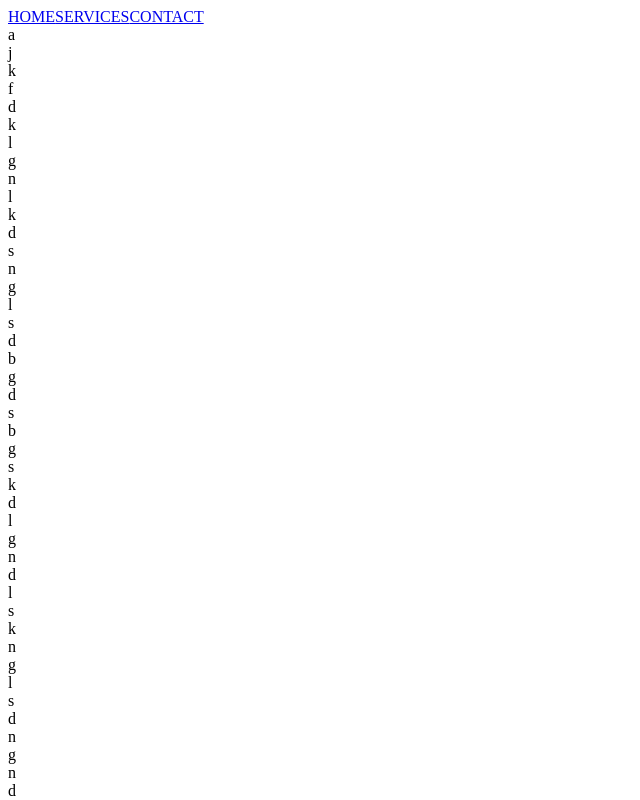
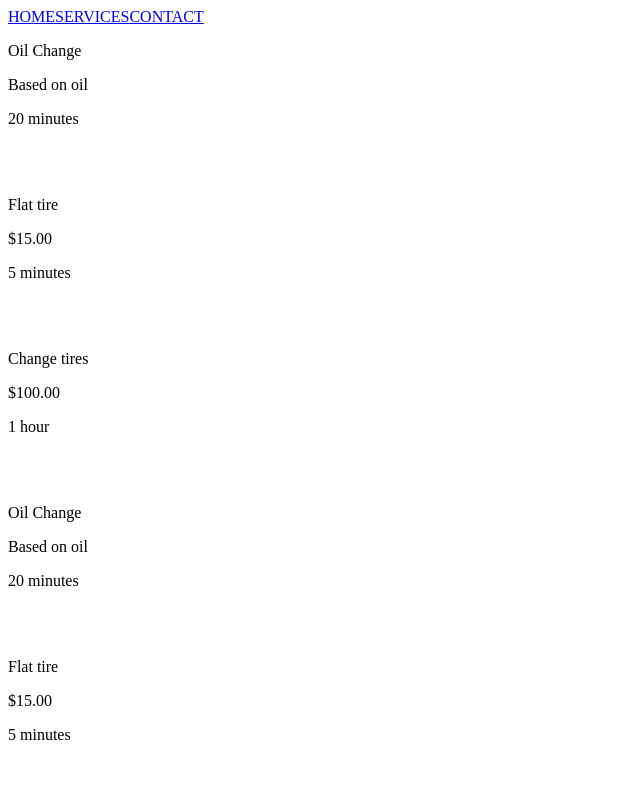
Before and after one commit to romangorelik/G-V, a React app: page /services in a window 1280 px wide. Shown: the top 800 px of the page, without its empty margins (0-640 px from the left). Built offline with nearby package versions, Linux system fonts and the light colour scheme; the HTML template or start-up script is replaced by a standard one.

Commit message:
Laid out the basics for the contact page, as well as the services page. Need to connect the email, as well as update services with real services.

```diff
--- a/client/src/components/Contact.jsx
+++ b/client/src/components/Contact.jsx
@@ -5,11 +5,68 @@ import Navbar from './Navbar.jsx'
 import Footer from './Footer.jsx'
 
 class Contact extends React.Component {
+  state = {
+    message: '',
+    email: '',
+    firstName: '',
+    lastName: '',
+    phone: ''
+  }
+
+  getMessage = (e) => {
+    let message = e.target.value
+    this.setState({
+      message: message
+    })
+  }
+
+  getEmail = (e) => {
+    let message = e.target.value
+    this.setState({
+      email: message
+    })
+  }
+
+  getPhone = (e) => {
+    let message = e.target.value
+    this.setState({
+      phone: message
+    })
+  }
+
+  getFirst = (e) => {
+    let message = e.target.value
+    this.setState({
+      firstName: message
+    })
+  }
+
+  getLast = (e) => {
+    let message = e.target.value
+    this.setState({
+      lastName: message
+    })
+  }
+
+
   render () {
     return (
       <div>
-        Contact
         <Navbar />
+
+        <div className='contact'>
+          <div className='contactContainer'>
+
+            <input className='fullName' type='text' placeholder='First Name' onChange={(e) => this.getFirst(e)}></input>
+            <input className='fullName' type='text' placeholder='Last Name' onChange={(e) => this.getLast(e)}></input>
+            <input className='fullName' type='text' placeholder='Phone Number' onChange={(e) => this.getPhone(e)}></input>
+            <input className='fullName' type='email' placeholder='Email' onChange={(e) => this.getEmail(e)}></input>
+            <textarea className='helpBox' type='text' placeholder='How can we help you?' maxLength='1000' onChange={(e) => this.getMessage(e)}></textarea>
+            <button className='submitButton'>Submit</button>
+
+          </div>
+        </div>
+
         <Footer />
       </div>
     )
--- a/client/src/components/Footer.jsx
+++ b/client/src/components/Footer.jsx
@@ -25,9 +25,9 @@ class Footer extends React.Component {
           <div className='contactInfo'>
             <a href="tel:+17186335863"><pre><i className="fas fa-phone"></i>  718 - 633 - 5863</pre></a>
             <hr/>
-            <pre><i class="fas fa-building"></i>  Sunday - Friday | 9AM - 6PM</pre>
+            <pre><i className="fas fa-building"></i>  Sunday - Friday | 9AM - 6PM</pre>
             <hr/>
-            <a href="https://www.google.com/maps/place/G+%26+V+Auto+Clinic/@40.6412026,-73.9845766,17z/data=!3m1!4b1!4m5!3m4!1s0x89c25b2a02f54247:0xc452c7425cf20949!8m2!3d40.6411986!4d-73.9823879" target="_blank"><pre><i class="fas fa-map-marked-alt"></i>  1371 36th St, Brooklyn, NY 11218</pre></a>
+            <a href="https://www.google.com/maps/place/G+%26+V+Auto+Clinic/@40.6412026,-73.9845766,17z/data=!3m1!4b1!4m5!3m4!1s0x89c25b2a02f54247:0xc452c7425cf20949!8m2!3d40.6411986!4d-73.9823879" target="_blank"><pre><i className="fas fa-map-marked-alt"></i>  1371 36th St, Brooklyn, NY 11218</pre></a>
             <br/>
             <br/>
             <pre>Roman Gorelik © {this.state.year}</pre>
--- a/client/src/components/Services.jsx
+++ b/client/src/components/Services.jsx
@@ -6,20 +6,53 @@ import Footer from './Footer.jsx'
 
 class Services extends React.Component {
   state = {
-    arr: 'ajkfdklgnlkdsnglsdbgdsbgskdlgndlsknglsdngndslkgnldsngfndslgdsnglnsdlgnlsdngldslgndsnglsdnglks'.split('')
+    services1: [
+      {name: "Oil Change", price: "Based on oil", time: "20 minutes"},
+      {name: "Flat tire", price: "$15.00", time: "5 minutes"},
+      {name: "Change tires", price: "$100.00", time: "1 hour"},
+      {name: "Oil Change", price: "Based on oil", time: "20 minutes"},
+      {name: "Flat tire", price: "$15.00", time: "5 minutes"},
+      {name: "Change tires", price: "$100.00", time: "1 hour"}
+    ],
+    services2: [
+
+    ]
   }
   render () {
     return (
       <div>
         <Navbar/>
         <div className='service'>
-          {this.state.arr.map(x => {
-            return (
-              <div>
-                {x}
-              </div>
-            )
-          })}
+          <div className='serviceContainer'>
+
+            <div className='firstContainer'>
+              {this.state.services1.map((x, k) => {
+                return (
+                  <div key={k}>
+                    <p className='serviceName'>{x.name}</p>
+                    <p className='servicePrice'>{x.price}</p>
+                    <p className='serviceTime'>{x.time}</p>
+                    <br/>
+                    <br/>
+                  </div>
+                )
+              })}
+            </div>
+
+            <div className='secondContainer'>
+              {this.state.services2.map((x, k) => {
+                return (
+                  <div key={k}>
+                    <p className='serviceName'>{x.name}</p>
+                    <p className='servicePrice'>{x.price}</p>
+                    <p className='serviceTime'>{x.time}</p>
+                    <br/>
+                    <br/>
+                  </div>
+                )
+              })}
+            </div>
+          </div>
         </div>
         <Footer />
       </div>
--- a/index.js
+++ b/index.js
@@ -8,6 +8,7 @@ app.use(bodyParser.json())
 app.use(morgan('dev'))
 app.use(express.static(__dirname + '/client/dist/'))
 
+
 app.get('/*', (req, res) => {
   res.sendFile(path.join(__dirname, '/client/dist/')
 )})
--- a/package.json
+++ b/package.json
@@ -25,6 +25,7 @@
     "body-parser": "^1.18.3",
     "express": "^4.16.3",
     "morgan": "^1.9.1",
+    "nodemailer": "^5.1.1",
     "react": "16.4.2",
     "react-dom": "16.4.2",
     "react-router-dom": "4.1.1"
```
Also changed, not shown: 2 other files (tests, documents, lock files or other folders).
